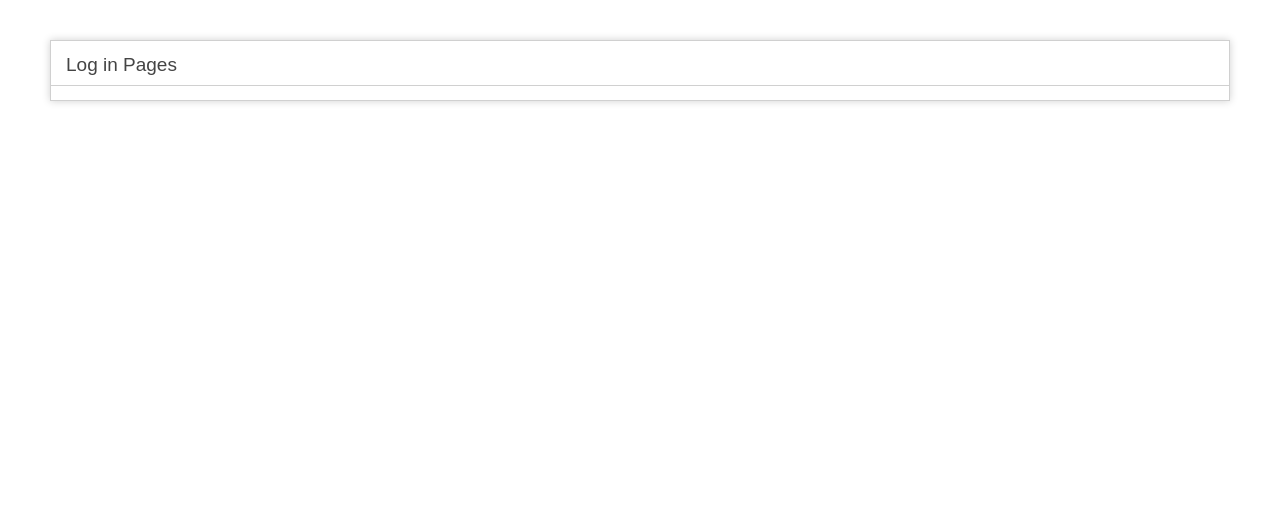
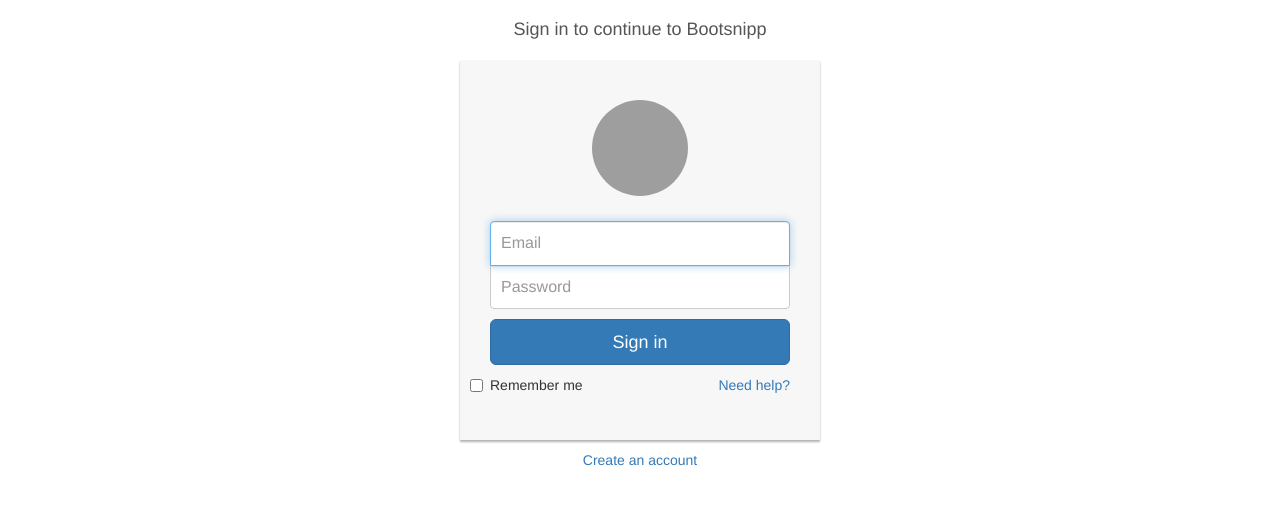
Before and after one commit to surazregmy/salesrecord, a CodeIgniter app: page /database/ in a window 1280 px wide. Shown: the top 505 px of the page. Run offline with CodeIgniter, Linux system fonts and the light colour scheme; grey boxes are pictures that could not be loaded.

Commit message:
added login page

```diff
--- a/application/config/config.php
+++ b/application/config/config.php
@@ -23,7 +23,7 @@
 | a PHP script and you can easily do that on your own.
 |
 */
-$config['base_url'] = 'http://localhost/salesrecord';
+$config['base_url'] = 'https://salesrecord-broshan.c9users.io';
 
 /*
 |--------------------------------------------------------------------------
--- a/application/config/routes.php
+++ b/application/config/routes.php
@@ -49,12 +49,8 @@
 | Examples:	my-controller/index	-> my_controller/index
 |		my-controller/my-method	-> my_controller/my_method
 */
-$route['default_controller'] = 'test'; // default is not working
-
-
+$route['default_controller'] = 'welcome'; // default is not working
 $route['dashboard/(:any)'] = 'dashboard/dashboard/$1';
-$route['items/(:any)'] = 'items/items/$1';
-
-
+$route['item/(:any)'] = 'item/item/$1';
 $route['404_override'] = '';
 $route['translate_uri_dashes'] = FALSE;
--- a/application/views/welcome_message.php
+++ b/application/views/welcome_message.php
@@ -1,79 +1,34 @@
 <?php
 defined('BASEPATH') OR exit('No direct script access allowed');
 ?><!DOCTYPE html>
-<html lang="en">
-<head>
-	<meta charset="utf-8">
-	<title>Welcome to CodeIgniter</title>
-
-	<style type="text/css">
-
-	::selection { background-color: #E13300; color: white; }
-	::-moz-selection { background-color: #E13300; color: white; }
-
-	body {
-		background-color: #fff;
-		margin: 40px;
-		font: 13px/20px normal Helvetica, Arial, sans-serif;
-		color: #4F5155;
-	}
-
-	a {
-		color: #003399;
-		background-color: transparent;
-		font-weight: normal;
-	}
-
-	h1 {
-		color: #444;
-		background-color: transparent;
-		border-bottom: 1px solid #D0D0D0;
-		font-size: 19px;
-		font-weight: normal;
-		margin: 0 0 14px 0;
-		padding: 14px 15px 10px 15px;
-	}
-
-	code {
-		font-family: Consolas, Monaco, Courier New, Courier, monospace;
-		font-size: 12px;
-		background-color: #f9f9f9;
-		border: 1px solid #D0D0D0;
-		color: #002166;
-		display: block;
-		margin: 14px 0 14px 0;
-		padding: 12px 10px 12px 10px;
-	}
-
-	#body {
-		margin: 0 15px 0 15px;
-	}
-
-	p.footer {
-		text-align: right;
-		font-size: 11px;
-		border-top: 1px solid #D0D0D0;
-		line-height: 32px;
-		padding: 0 10px 0 10px;
-		margin: 20px 0 0 0;
-	}
-
-	#container {
-		margin: 10px;
-		border: 1px solid #D0D0D0;
-		box-shadow: 0 0 8px #D0D0D0;
-	}
-	</style>
-</head>
+<html>
+	<head>
+	<link rel="stylesheet" href="assets/bootstrap/css/login.css" type="text/css" />
+		<link rel="stylesheet" href="assets/bootstrap/css/bootstrap.min.css" type="text/css" />
+	</head>
 <body>
-
-<div id="container">
-	<h1>Log in Pages</h1>
-
-
-
-
+<div class="container">
+    <div class="row">
+        <div class="col-sm-6 col-md-4 col-md-offset-4">
+            <h1 class="text-center login-title">Sign in to continue to Bootsnipp</h1>
+            <div class="account-wall">
+                <img class="profile-img" src="https://lh5.googleusercontent.com/-b0-k99FZlyE/AAAAAAAAAAI/AAAAAAAAAAA/eu7opA4byxI/photo.jpg?sz=120"
+                    alt="">
+                <form class="form-signin">
+                <input type="text" class="form-control" placeholder="Email" required autofocus>
+                <input type="password" class="form-control" placeholder="Password" required>
+                <button class="btn btn-lg btn-primary btn-block" type="submit">
+                    Sign in</button>
+                <label class="checkbox pull-left">
+                    <input type="checkbox" value="remember-me">
+                    Remember me
+                </label>
+                <a href="#" class="pull-right need-help">Need help? </a><span class="clearfix"></span>
+                </form>
+            </div>
+            <a href="#" class="text-center new-account">Create an account </a>
+        </div>
+    </div>
 </div>
-
 </body>
 </html>
--- /dev/null
+++ b/assets/bootstrap/css/login.css
@@ -0,0 +1,75 @@
+.form-signin
+{
+    max-width: 330px;
+    padding: 15px;
+    margin: 0 auto;
+}
+.form-signin .form-signin-heading, .form-signin .checkbox
+{
+    margin-bottom: 10px;
+}
+.form-signin .checkbox
+{
+    font-weight: normal;
+}
+.form-signin .form-control
+{
+    position: relative;
+    font-size: 16px;
+    height: auto;
+    padding: 10px;
+    -webkit-box-sizing: border-box;
+    -moz-box-sizing: border-box;
+    box-sizing: border-box;
+}
+.form-signin .form-control:focus
+{
+    z-index: 2;
+}
+.form-signin input[type="text"]
+{
+    margin-bottom: -1px;
+    border-bottom-left-radius: 0;
+    border-bottom-right-radius: 0;
+}
+.form-signin input[type="password"]
+{
+    margin-bottom: 10px;
+    border-top-left-radius: 0;
+    border-top-right-radius: 0;
+}
+.account-wall
+{
+    margin-top: 20px;
+    padding: 40px 0px 20px 0px;
+    background-color: #f7f7f7;
+    -moz-box-shadow: 0px 2px 2px rgba(0, 0, 0, 0.3);
+    -webkit-box-shadow: 0px 2px 2px rgba(0, 0, 0, 0.3);
+    box-shadow: 0px 2px 2px rgba(0, 0, 0, 0.3);
+}
+.login-title
+{
+    color: #555;
+    font-size: 18px;
+    font-weight: 400;
+    display: block;
+}
+.profile-img
+{
+    width: 96px;
+    height: 96px;
+    margin: 0 auto 10px;
+    display: block;
+    -moz-border-radius: 50%;
+    -webkit-border-radius: 50%;
+    border-radius: 50%;
+}
+.need-help
+{
+    margin-top: 10px;
+}
+.new-account
+{
+    display: block;
+    margin-top: 10px;
+}
```
